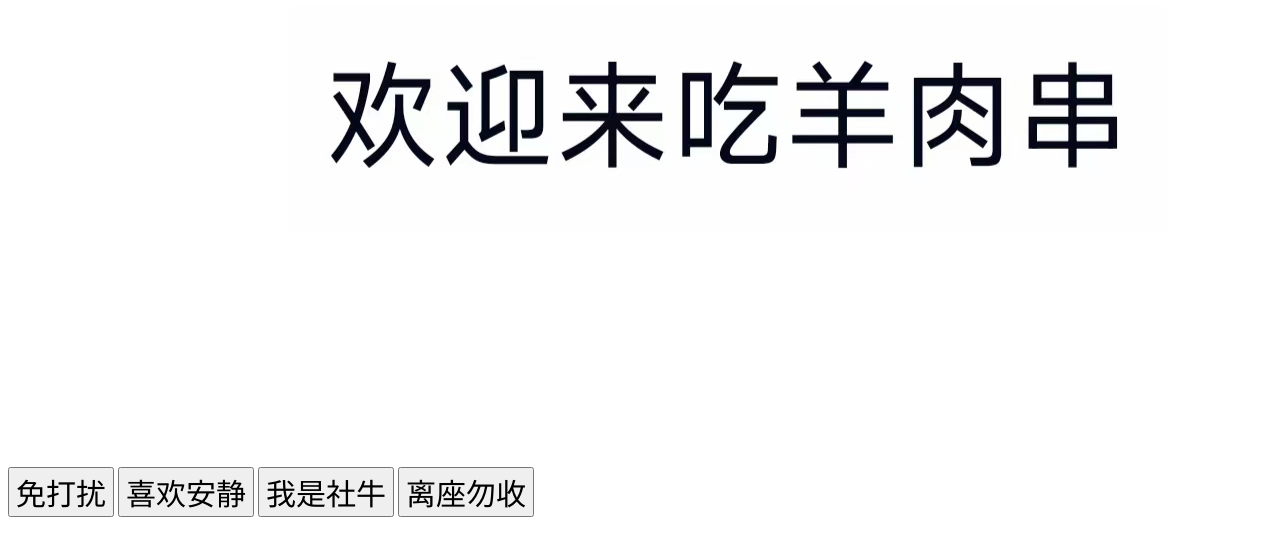
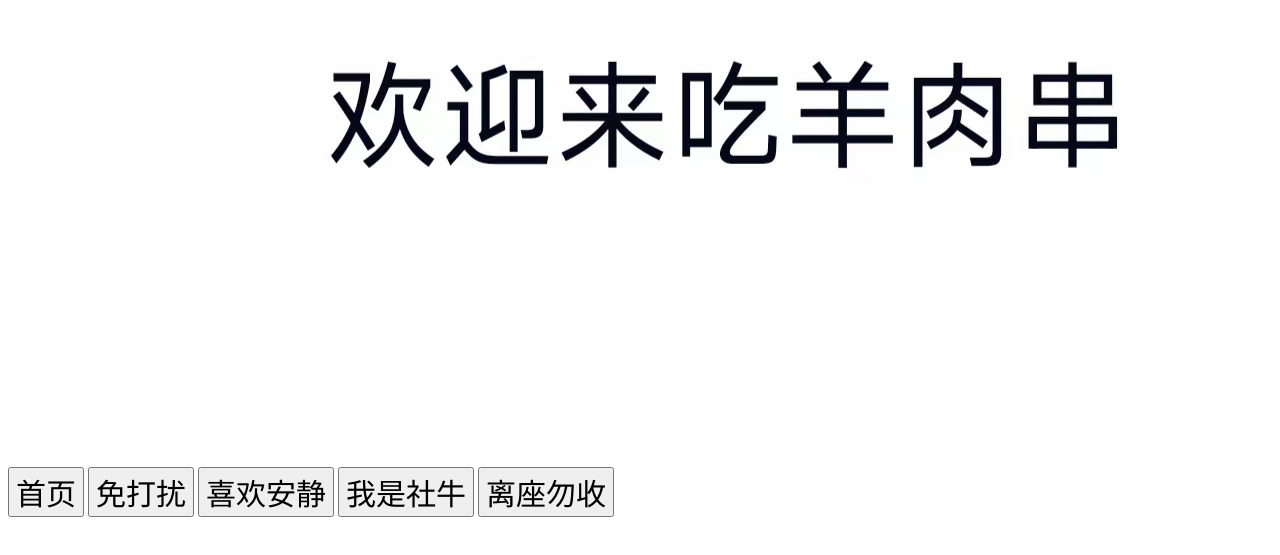
Before and after one commit to 0x24Name/longlongago, a plain HTML site: page index.html in a window 1280 px wide. Shown: the part 235-790 px from the top of the page. Drawn offline with Linux system fonts and the light colour scheme.

Commit message:
Update index.html

```diff
--- a/index.html
+++ b/index.html
@@ -28,10 +28,11 @@
         <img id="image-display" src="/首页.jpg" alt="图片将在这里显示">
     </div>
 
-    <button id="button1" class="large-button">免打扰</button>
-    <button id="button2" class="large-button">喜欢安静</button>
-    <button id="button3" class="large-button">我是社牛</button>
-    <button id="button4" class="large-button">离座勿收</button>
+    <button id="button1" class="large-button">首页</button>
+    <button id="button2" class="large-button">免打扰</button>
+    <button id="button3" class="large-button">喜欢安静</button>
+    <button id="button4" class="large-button">我是社牛</button>
+    <button id="button5" class="large-button">离座勿收</button>
 
     <script>
         const imageElement = document.getElementById('image-display');
@@ -39,20 +40,25 @@
         const button2 = document.getElementById('button2');
         const button3 = document.getElementById('button3');
         const button4 = document.getElementById('button4');
+        const button5 = document.getElementById('button5');
 
         button1.addEventListener('click', function() {
+            imageElement.src = '首页.jpg';
+        });
+
+        button2.addEventListener('click', function() {
             imageElement.src = '免打扰.jpg';
         });
 
-        button2.addEventListener('click', function() {
+        button3.addEventListener('click', function() {
             imageElement.src = '喜欢安静.jpg';
         });
 
-        button3.addEventListener('click', function() {
+        button4.addEventListener('click', function() {
             imageElement.src = '我是社牛.jpg';
         });
 
-        button4.addEventListener('click', function() {
+        button5.addEventListener('click', function() {
             imageElement.src = '离座勿收.jpg';
         });
     </script>
```
